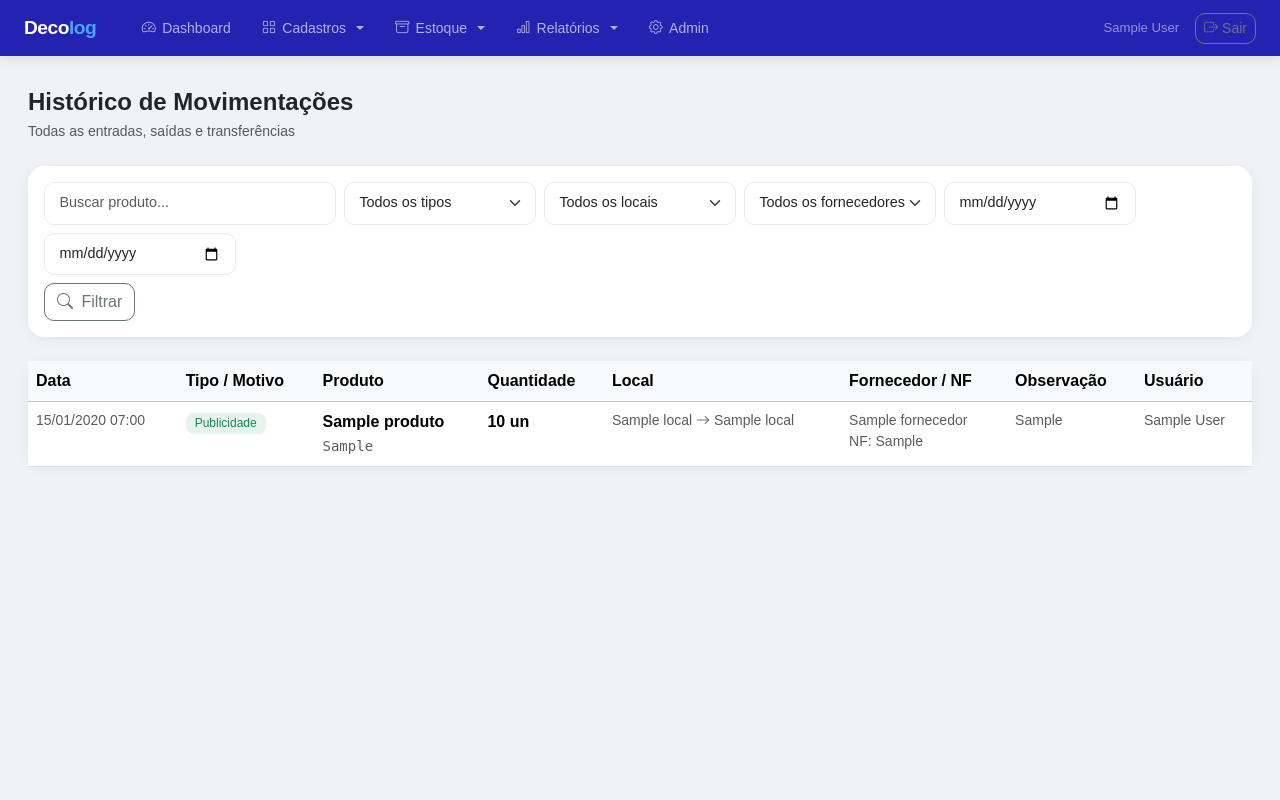
After one commit to decorcril/decolog, a Django app: page /movimentacoes/historico/ in a window 1280 px wide. The commit adds this page. Run offline with Django 5.2, Linux system fonts and the light colour scheme; a user stored in the database is signed in; tables that the repository leaves empty hold one stand-in row (values such as "Sample post").

Commit message:
feat: adiciona observações ao historico de movimentações

```diff
--- a/movimentacoes/models/movimentacao.py
+++ b/movimentacoes/models/movimentacao.py
@@ -5,6 +5,8 @@ from django.core.exceptions import ValidationError
 
 
 class Movimentacao(models.Model):
+
+    # ── Tipos de movimentação ──
     TIPO_ENTRADA = 'entrada'
     TIPO_SAIDA = 'saida'
     TIPO_TRANSFERENCIA = 'transferencia'
@@ -17,6 +19,22 @@ class Movimentacao(models.Model):
         (TIPO_AJUSTE, 'Ajuste'),
     ]
 
+    # ── Motivos ──
+    MOTIVO_CHOICES = [
+        ('compra', 'Compra'),
+        ('venda', 'Venda'),
+        ('perda', 'Perda / Avaria'),
+        ('uso_interno', 'Uso Interno'),
+        ('troca', 'Troca'),
+        ('publicidade', 'Publicidade'),
+        ('reposicao', 'Reposição'),
+        ('manutencao', 'Manutenção'),
+        ('transferencia', 'Transferência'),
+        ('ajuste', 'Ajuste'),
+        ('outro', 'Outro'),
+    ]
+
+    # ── Campos ──
     produto = models.ForeignKey(
         'produtos.Produto',
         on_delete=models.PROTECT,
@@ -39,6 +57,10 @@ class Movimentacao(models.Model):
     tipo = models.CharField(
         max_length=20, choices=TIPO_CHOICES,
         verbose_name='Tipo'
+    )
+    motivo = models.CharField(
+        max_length=20, choices=MOTIVO_CHOICES,
+        blank=True, verbose_name='Motivo'
     )
     quantidade = models.DecimalField(
         max_digits=12, decimal_places=3,
@@ -73,15 +95,16 @@ class Movimentacao(models.Model):
         ordering = ['-data_hora']
 
     def __str__(self):
-        return f'{self.get_tipo_display()} — {self.produto.nome} ({self.quantidade}) — {self.data_hora.strftime("%d/%m/%Y %H:%M")}'
+        return (
+            f'{self.get_tipo_display()} — {self.produto.nome} '
+            f'({self.quantidade}) — {self.data_hora.strftime("%d/%m/%Y %H:%M")}'
+        )
 
     def clean(self):
-        # Loja não pode receber matéria-prima
         if self.local and self.produto:
             if self.local.is_loja and self.produto.is_materia_prima:
                 raise ValidationError('Loja não pode receber matéria-prima.')
 
-        # Transferência precisa de destino
         if self.tipo == self.TIPO_TRANSFERENCIA:
             if not self.local_destino:
                 raise ValidationError('Transferência requer local de destino.')
--- /dev/null
+++ b/movimentacoes/templates/movimentacoes/historico/list.html
@@ -0,0 +1,188 @@
+{% extends 'base.html' %}
+{% load core_extras %}
+
+{% block title %}Histórico de Movimentações — Decolog{% endblock %}
+
+{% block content %}
+
+{# ==================== CABEÇALHO ==================== #}
+<div class="d-flex justify-content-between align-items-center mb-4">
+  <div>
+    <h4 class="fw-bold mb-1">Histórico de Movimentações</h4>
+    <p class="text-muted small mb-0">Todas as entradas, saídas e transferências</p>
+  </div>
+</div>
+
+{# ==================== FILTROS ==================== #}
+<div class="card mb-4">
+  <div class="card-body p-3">
+    <form method="get" class="row g-2">
+
+      {# -- Busca por produto -- #}
+      <div class="col-sm-6 col-lg-3">
+        <input type="text" name="q" value="{{ q }}" class="form-control"
+          placeholder="Buscar produto...">
+      </div>
+
+      {# -- Tipo -- #}
+      <div class="col-sm-6 col-lg-2">
+        <select name="tipo" class="form-select">
+          <option value="">Todos os tipos</option>
+          {% for value, label in tipo_choices %}
+            <option value="{{ value }}" {% if tipo == value %}selected{% endif %}>{{ label }}</option>
+          {% endfor %}
+        </select>
+      </div>
+
+      {# -- Local -- #}
+      <div class="col-sm-6 col-lg-2">
+        <select name="local" class="form-select">
+          <option value="">Todos os locais</option>
+          {% for local in locais %}
+            <option value="{{ local.id }}" {% if local_id == local.id|stringformat:"s" %}selected{% endif %}>
+              {{ local.nome }}
+            </option>
+          {% endfor %}
+        </select>
+      </div>
+
+      {# -- Fornecedor -- #}
+      <div class="col-sm-6 col-lg-2">
+        <select name="fornecedor" class="form-select">
+          <option value="">Todos os fornecedores</option>
+          {% for fornecedor in fornecedores %}
+            <option value="{{ fornecedor.id }}" {% if fornecedor_id == fornecedor.id|stringformat:"s" %}selected{% endif %}>
+              {{ fornecedor.nome }}
+            </option>
+          {% endfor %}
+        </select>
+      </div>
+
+      {# -- Data início -- #}
+      <div class="col-sm-6 col-lg-2">
+        <input type="date" name="data_inicio" value="{{ data_inicio }}" class="form-control">
+      </div>
+
+      {# -- Data fim -- #}
+      <div class="col-sm-6 col-lg-2">
+        <input type="date" name="data_fim" value="{{ data_fim }}" class="form-control">
+      </div>
+
+      {# -- Botões -- #}
+      <div class="col-12 d-flex gap-2">
+        <button class="btn btn-outline-secondary" type="submit">
+          <i class="bi bi-search me-1"></i> Filtrar
+        </button>
+        {% if q or tipo or local_id or fornecedor_id or data_inicio or data_fim %}
+          <a href="{% url 'movimentacoes:historico' %}" class="btn btn-outline-secondary">
+            <i class="bi bi-x-lg me-1"></i> Limpar
+          </a>
+        {% endif %}
+      </div>
+
+    </form>
+  </div>
+</div>
+
+{# ==================== LISTA DE MOVIMENTAÇÕES ==================== #}
+<div class="card">
+  <div class="table-responsive">
+    <table class="table mb-0">
+      <thead class="table-light">
+        <tr>
+          <th>Data</th>
+          <th>Tipo / Motivo</th>
+          <th>Produto</th>
+          <th>Quantidade</th>
+          <th>Local</th>
+          <th>Fornecedor / NF</th>
+          <th>Observação</th>
+          <th>Usuário</th>
+        </tr>
+      </thead>
+      <tbody>
+        {% for mov in movimentacoes %}
+        <tr>
+
+          {# -- Data -- #}
+          <td class="text-muted small">{{ mov.data_hora|date:"d/m/Y H:i" }}</td>
+
+          {# -- Tipo e motivo -- #}
+          <td>
+            {% if mov.motivo %}
+              <span class="badge
+                {% if mov.tipo == 'entrada' %}bg-success bg-opacity-10 text-success
+                {% elif mov.tipo == 'saida' %}bg-danger bg-opacity-10 text-danger
+                {% elif mov.tipo == 'transferencia' %}bg-info bg-opacity-10 text-info
+                {% else %}bg-secondary bg-opacity-10 text-secondary{% endif %}">
+                {{ mov.get_motivo_display }}
+              </span>
+            {% else %}
+              <span class="badge
+                {% if mov.tipo == 'entrada' %}bg-success bg-opacity-10 text-success
+                {% elif mov.tipo == 'saida' %}bg-danger bg-opacity-10 text-danger
+                {% elif mov.tipo == 'transferencia' %}bg-info bg-opacity-10 text-info
+                {% else %}bg-secondary bg-opacity-10 text-secondary{% endif %}">
+                {{ mov.get_tipo_display }}
+              </span>
+            {% endif %}
+          </td>
+
+          {# -- Produto -- #}
+          <td>
+            <span class="fw-semibold">{{ mov.produto.nome }}</span>
+            {% if mov.produto.codigo %}
+              <br><span class="text-muted small" style="font-family: monospace;">{{ mov.produto.codigo }}</span>
+            {% endif %}
+          </td>
+
+          {# -- Quantidade -- #}
+          <td class="fw-semibold">
+            {{ mov.quantidade|floatformat:"-3" }} {{ mov.produto|unidade_abrev }}
+          </td>
+
+          {# -- Local (origem → destino para transferências) -- #}
+          <td class="text-muted small">
+            {{ mov.local.nome }}
+            {% if mov.local_destino %}
+              <i class="bi bi-arrow-right"></i> {{ mov.local_destino.nome }}
+            {% endif %}
+          </td>
+
+          {# -- Fornecedor e NF -- #}
+          <td class="text-muted small">
+            {% if mov.fornecedor %}
+              <div>{{ mov.fornecedor.nome }}</div>
+            {% endif %}
+            {% if mov.nota_fiscal %}
+              <div>NF: {{ mov.nota_fiscal }}</div>
+            {% endif %}
+            {% if not mov.fornecedor and not mov.nota_fiscal %}—{% endif %}
+          </td>
+
+          {# -- Observação -- #}
+          <td class="text-muted small">{{ mov.observacao|default:"—" }}</td>
+
+          {# -- Usuário -- #}
+          <td class="text-muted small">
+            {{ mov.usuario.get_full_name|default:mov.usuario.username }}
+          </td>
+
+        </tr>
+        {% empty %}
+        <tr>
+          <td colspan="8" class="text-center text-muted py-4">
+            {% if q or tipo or local_id or fornecedor_id or data_inicio or data_fim %}
+              Nenhuma movimentação encontrada com esses filtros.
+            {% else %}
+              Nenhuma movimentação registrada ainda.
+            {% endif %}
+          </td>
+        </tr>
+        {% endfor %}
+      </tbody>
+    </table>
+  </div>
+</div>
+
+{% endblock %}
--- a/movimentacoes/urls.py
+++ b/movimentacoes/urls.py
@@ -1,5 +1,10 @@
 from django.urls import path
-from movimentacoes.views import entrada_create, transferencia_create, saida_create
+from movimentacoes.views import (
+    entrada_create,
+    transferencia_create,
+    saida_create,
+    historico_list,
+)
 
 app_name = 'movimentacoes'
 
@@ -7,4 +12,5 @@ urlpatterns = [
     path('entrada/', entrada_create, name='entrada'),
     path('transferencia/', transferencia_create, name='transferencia'),
     path('saida/', saida_create, name='saida'),
+    path('historico/', historico_list, name='historico'),
 ]
--- a/movimentacoes/views/__init__.py
+++ b/movimentacoes/views/__init__.py
@@ -1,3 +1,4 @@
 from .entrada import entrada_create
 from .transferencia import transferencia_create
 from .saida import saida_create
+from .historico import historico_list
--- /dev/null
+++ b/movimentacoes/views/historico.py
@@ -0,0 +1,50 @@
+from django.shortcuts import render
+from django.contrib.auth.decorators import login_required
+from django.db.models import Q
+from movimentacoes.models import Movimentacao
+from core.models import Local, Fornecedor
+from produtos.models import Produto
+
+
+@login_required
+def historico_list(request):
+    q = request.GET.get('q', '')
+    tipo = request.GET.get('tipo', '')
+    local_id = request.GET.get('local', '')
+    fornecedor_id = request.GET.get('fornecedor', '')
+    data_inicio = request.GET.get('data_inicio', '')
+    data_fim = request.GET.get('data_fim', '')
+
+    movimentacoes = Movimentacao.objects.select_related(
+        'produto', 'local', 'local_destino', 'fornecedor', 'usuario'
+    ).order_by('-data_hora')
+
+    if q:
+        movimentacoes = movimentacoes.filter(
+            Q(produto__nome__icontains=q) | Q(produto__codigo__icontains=q)
+        )
+    if tipo:
+        movimentacoes = movimentacoes.filter(tipo=tipo)
+    if local_id:
+        movimentacoes = movimentacoes.filter(
+            Q(local__id=local_id) | Q(local_destino__id=local_id)
+        )
+    if fornecedor_id:
+        movimentacoes = movimentacoes.filter(fornecedor__id=fornecedor_id)
+    if data_inicio:
+        movimentacoes = movimentacoes.filter(data_hora__date__gte=data_inicio)
+    if data_fim:
+        movimentacoes = movimentacoes.filter(data_hora__date__lte=data_fim)
+
+    return render(request, 'movimentacoes/historico/list.html', {
+        'movimentacoes': movimentacoes,
+        'locais': Local.objects.filter(ativo=True),
+        'fornecedores': Fornecedor.objects.filter(ativo=True),
+        'tipo_choices': Movimentacao.TIPO_CHOICES,
+        'q': q,
+        'tipo': tipo,
+        'local_id': local_id,
+        'fornecedor_id': fornecedor_id,
+        'data_inicio': data_inicio,
+        'data_fim': data_fim,
+    })
--- a/movimentacoes/views/saida.py
+++ b/movimentacoes/views/saida.py
@@ -15,6 +15,7 @@ def saida_create(request):
             local=form.cleaned_data['local'],
             tipo=Movimentacao.TIPO_SAIDA,
             quantidade=form.cleaned_data['quantidade'],
+            motivo=form.cleaned_data['motivo'],
             observacao=form.cleaned_data['observacao'],
             usuario=request.user,
         )
--- a/templates/base.html
+++ b/templates/base.html
@@ -67,7 +67,7 @@
       <a href="{% url 'movimentacoes:transferencia' %}" class="mobile-nav-link">
         <i class="bi bi-arrow-left-right"></i> Transferência
       </a>
-      <a href="#" class="mobile-nav-link">
+      <a href="{% url 'movimentacoes:historico' %}" class="mobile-nav-link">
         <i class="bi bi-clock-history"></i> Histórico
       </a>
 
@@ -172,7 +172,7 @@
           </li>
           <li><hr class="dropdown-divider" style="border-color: rgba(255,255,255,0.08);"></li>
           <li>
-            <a class="dropdown-item" href="#">
+            <a class="dropdown-item" href="{% url 'movimentacoes:historico' %}">
               <i class="bi bi-clock-history"></i> Histórico
             </a>
           </li>
```
Also changed, not shown: movimentacoes/migrations/0002_movimentacao_motivo.py (added).
